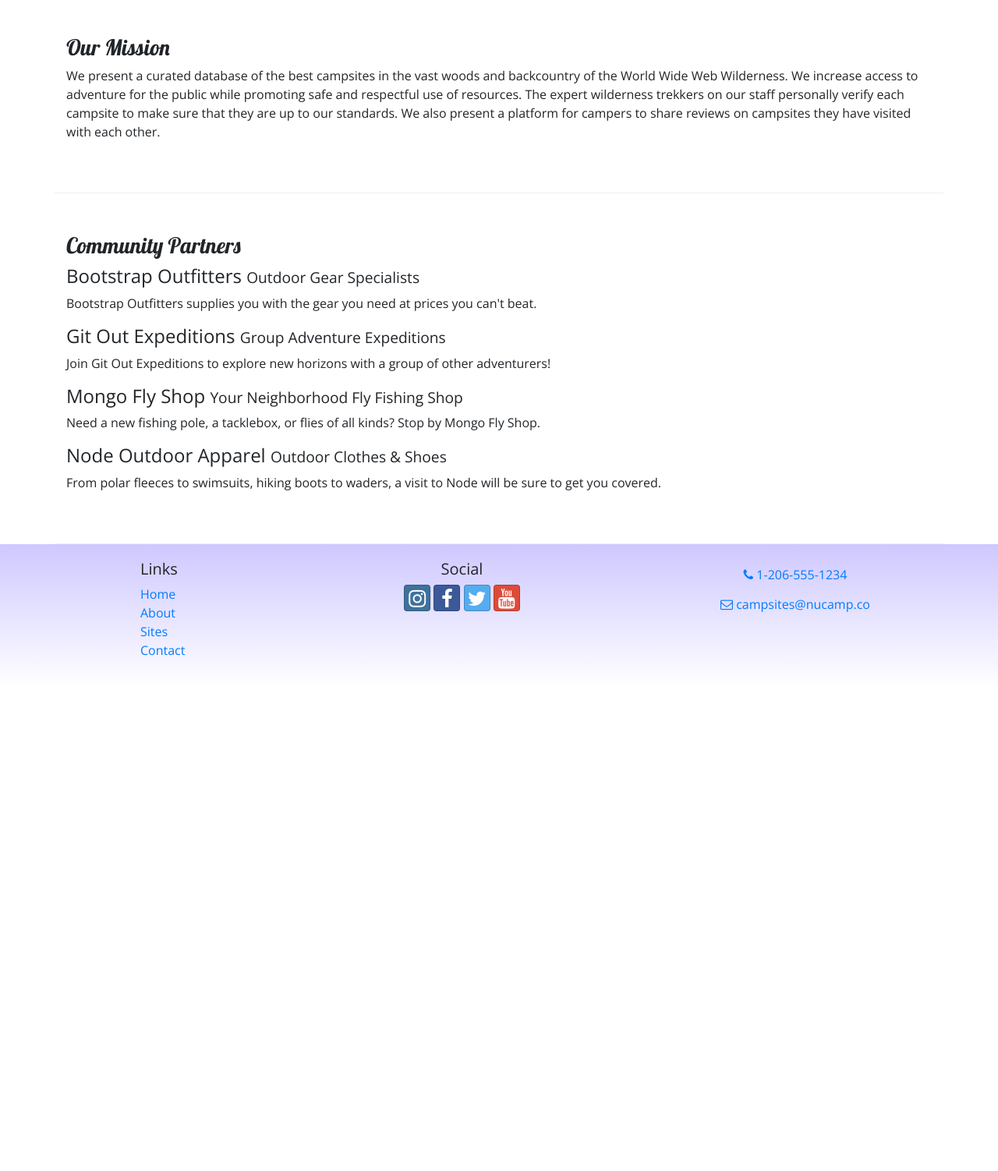
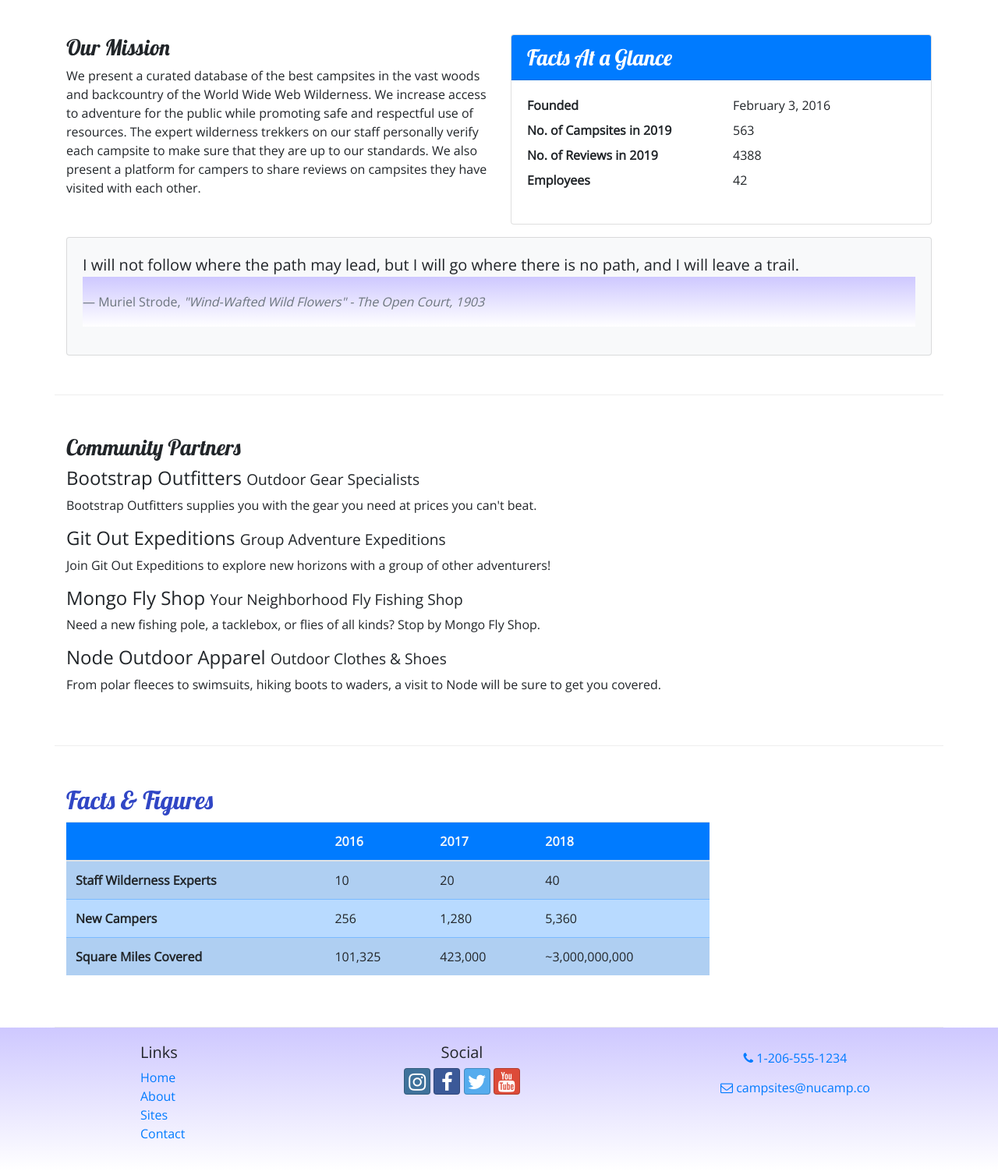
Before and after one commit to deadfish89/lmao, a website: page aboutus.html in a window 1280 px wide. Shown: the part 360-1862 px from the top of the page at 78% size. Before the commit the page ends 1242 px from the top, so only its background shows below. Drawn offline with nearby package versions, Linux system fonts and the light colour scheme.

Commit message:
tables and cards

```diff
--- a/aboutus.html
+++ b/aboutus.html
@@ -59,9 +59,38 @@
         </div>
 
         <div class="row row-content">
+            <div class="col-sm-6">
+                <h3>Our Mission</h3>
+                <p>We present a curated database of the best campsites in the vast woods and backcountry of the World Wide Web Wilderness. We increase access to adventure for the public while promoting safe and respectful use of resources. The expert wilderness trekkers on our staff personally verify each campsite to make sure that they are up to our standards. We also present a platform for campers to share reviews on campsites they have visited with  each other.</p>
+            </div>
+            <div class="col-sm-6">
+                <div class="card">
+                    <h3 class="card-header bg-primary text-white">Facts At a Glance</h3>
+                    <div class="card-body">
+                        <dl class="row">
+                            <dt class="col-6">Founded</dt>
+                            <dd class="col-6">February 3, 2016</dd>
+                            <dt class="col-6">No. of Campsites in 2019</dt>
+                            <dd class="col-6">563</dd>
+                            <dt class="col-6">No. of Reviews in 2019</dt>
+                            <dd class="col-6">4388</dd>
+                            <dt class="col-6">Employees</dt>
+                            <dd class="col-6">42</dd>
+                        </dl>
+                    </div>
+                </div>
+            </div>
             <div class="col">
-                <h3>Our Mission</h3>
-                <p>We present a curated database of the best campsites in the vast woods and backcountry of the World Wide Web Wilderness. We increase access to adventure for the public while promoting safe and respectful use of resources. The expert wilderness trekkers on our staff personally verify each campsite to make sure that they are up to our standards. We also present a platform for campers to share reviews on campsites they have visited with each other.</p>
+                <div class="card bg-light mt-3">
+                    <blockquote class="blockquote card-body">
+                        <p class="mb-0">I will not follow where the path may lead, but I will go where there is no path, and I will leave a trail.</p>
+                        <footer class="blockquote-footer">Muriel Strode,
+                            <cite title="Source Title">"Wind-Wafted Wild Flowers" -
+                                The Open Court, 1903
+                            </cite>
+                        </footer>
+                    </blockquote>
+        		</div>
             </div>
         </div>
 
@@ -78,9 +107,49 @@
                 <p class="d-none d-sm-block">From polar fleeces to swimsuits, hiking boots to waders, a visit to Node will be sure to get you covered.</p>
             </div>
         </div>
+
+        <div class="row row-content">
+            <div class="col-sm-9">
+            	<h2>Facts &amp; Figures</h2>
+            	<div class="table-responsive">
+               	    <table class="table table-striped">
+	                    <thead>
+	                        <tr class="bg-primary text-light">
+	                            <th></th>
+	                            <th>2016</th>
+	                            <th>2017</th>
+	                            <th>2018</th>
+	                        </tr>
+                    	</thead>
+	                    <tbody class="table-primary">
+                            <tr>
+                                <th>Staff Wilderness Experts</th>
+                                <td>10</td>
+                                <td>20</td>
+                                <td>40</td>
+                            </tr>
+                            <tr>
+                                <th>New Campers</th>
+                                <td>256</td>
+                                <td>1,280</td>
+                                <td>5,360</td>
+                            </tr>
+                            <tr>
+                                <th>Square Miles Covered</th>
+                                <td>101,325</td>
+                                <td>423,000</td>
+                                <td>~3,000,000,000</td>
+                            </tr>
+                        </tbody>
+                    </table>
+                </div>
+            </div>
+       </div>
     </div>
 
-    <footer>
+
+
+    <footer class="site-footer">
         <div class="container">
             <div class="row">
                 <div class="col-4 col-sm-2 offset-1">
--- a/style.css
+++ b/style.css
@@ -35,3 +35,8 @@ footer {
 .navbar {
     background-color: #901CAD;
 }
+
+.site-footer{
+    background-image: linear-gradient(#CEC8FF,white);
+    padding: 20px 0;
+}
```
Also changed, not shown: contactus.html (+1 -1 lines), index.html (+1 -1 lines).
